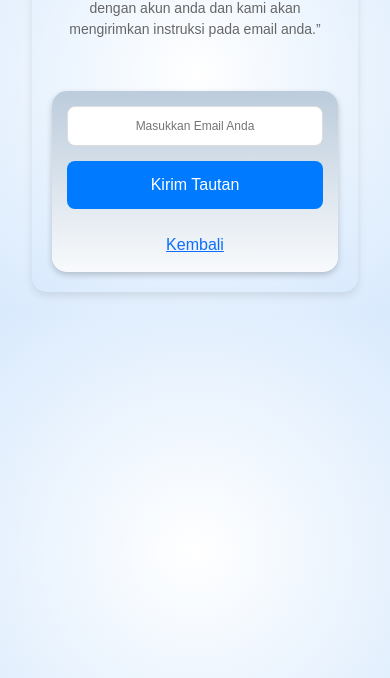
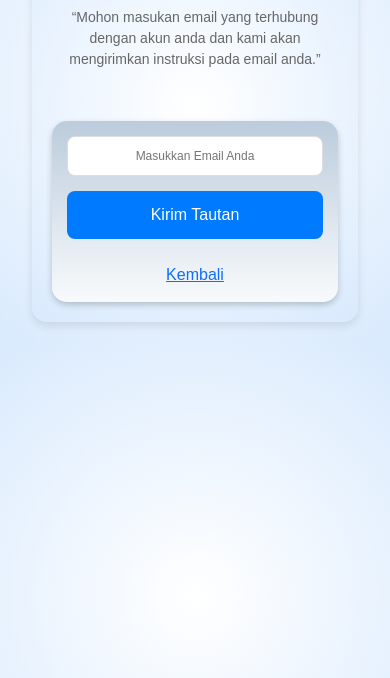
Before and after one commit to lintangsuryaningrum/Redesign_Simak_Skripsi, a plain HTML site: page lupasandi.html in a window 390 px wide. Shown: the part 166-844 px from the top of the page. Drawn offline with nearby package versions, Linux system fonts and the light colour scheme.

Commit message:
Update Css again

```diff
--- a/styleforget.css
+++ b/styleforget.css
@@ -12,6 +12,7 @@ body {
   justify-content: center;
   align-items: center;
   height: 100vh;
+  padding: 20px;
 }
 
 /* Container utama */
@@ -26,6 +27,7 @@ body {
   box-shadow: 0 4px 8px rgba(0, 0, 0, 0.1);
   width: 80%;
   max-width: 800px;
+  margin-top: 50px;
 }
 
 /* Left Section */
@@ -122,6 +124,7 @@ body {
     padding: 30px;
     width: 90%;
     max-width: 400px;
+    margin-top: 30px;
 }
 
   .left-section,
--- a/styleslogin.css
+++ b/styleslogin.css
@@ -12,6 +12,7 @@ body {
   justify-content: center;
   align-items: center;
   height: 100vh;
+  padding: 20px;
 }
 
 /* Container utama */
@@ -26,6 +27,7 @@ body {
   box-shadow: 0 4px 8px rgba(0, 0, 0, 0.1);
   width: 80%;
   max-width: 800px;
+  margin-top: 50px;
 }
 
 /* Left Section (Logo & Teks) */
@@ -136,6 +138,7 @@ body {
     padding: 30px;
     width: 90%;
     max-width: 400px;
+    margin-top: 30px;
 }
 
 .left-section,
--- a/stylesregister.css
+++ b/stylesregister.css
@@ -12,10 +12,12 @@ body {
   justify-content: center;
   align-items: center;
   height: 100vh;
+  padding-top: 20px;
 }
 
 /* Container utama */
 .content-box {
+  position: relative;
   display: flex;
   flex-direction: row;
   justify-content: center;
@@ -26,6 +28,7 @@ body {
   box-shadow: 0 4px 8px rgba(0, 0, 0, 0.1);
   width: 80%;
   max-width: 800px;
+  margin-top: -20px;
 }
 
 
@@ -53,6 +56,7 @@ body {
 .left-section h2 {
   font-size: 16px;
   color: #666;
+  bottom: -20px;
 }
 
   /* Right section */
@@ -69,8 +73,9 @@ body {
 
   .register-box {
     width: 100%;
-  max-width: 300px;
-  text-align: center;
+    max-width: 300px;
+    text-align: center;
+    position: relative;
   }
 
   .input-field {
@@ -137,6 +142,7 @@ body {
     padding: 30px;
     width: 90%;
     max-width: 400px;
+    margin-top: 30px;
 }
 
 .left-section,
```
Lines whose indentation alone changed are shown as unchanged.
